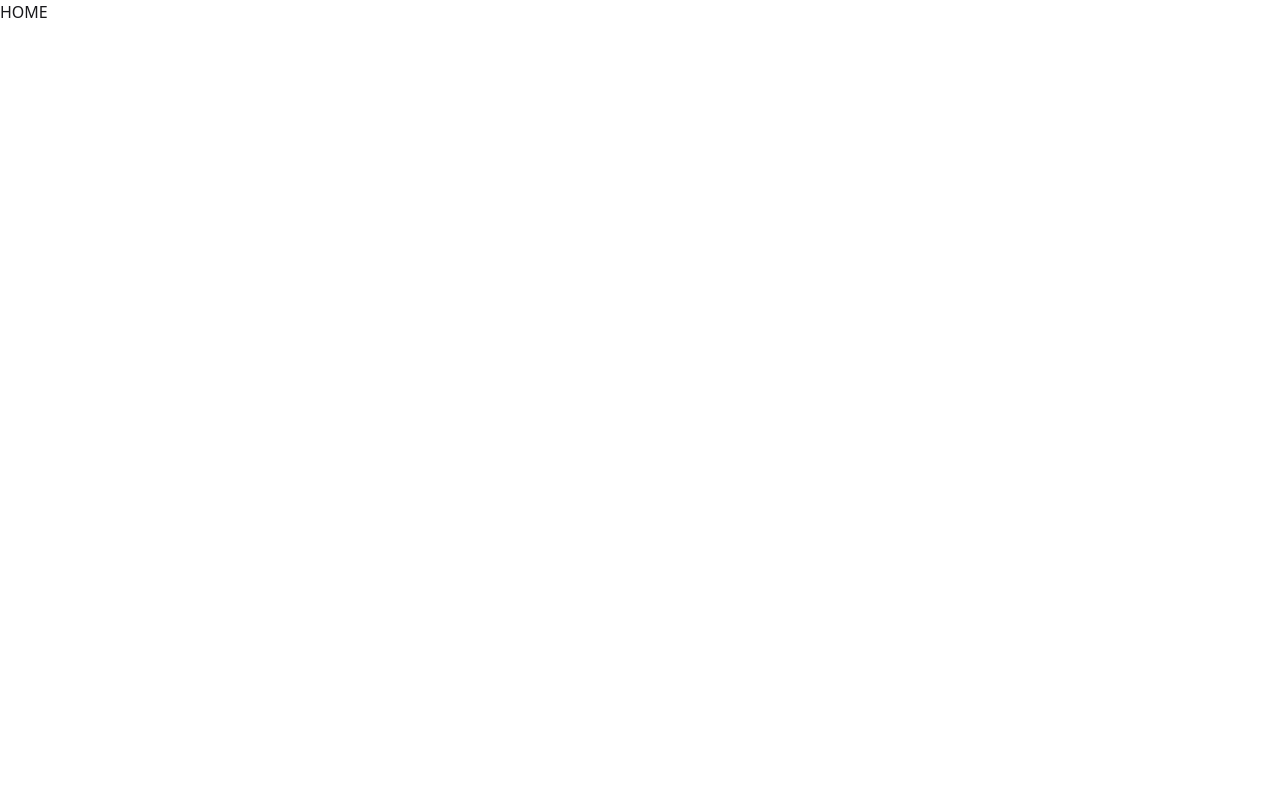
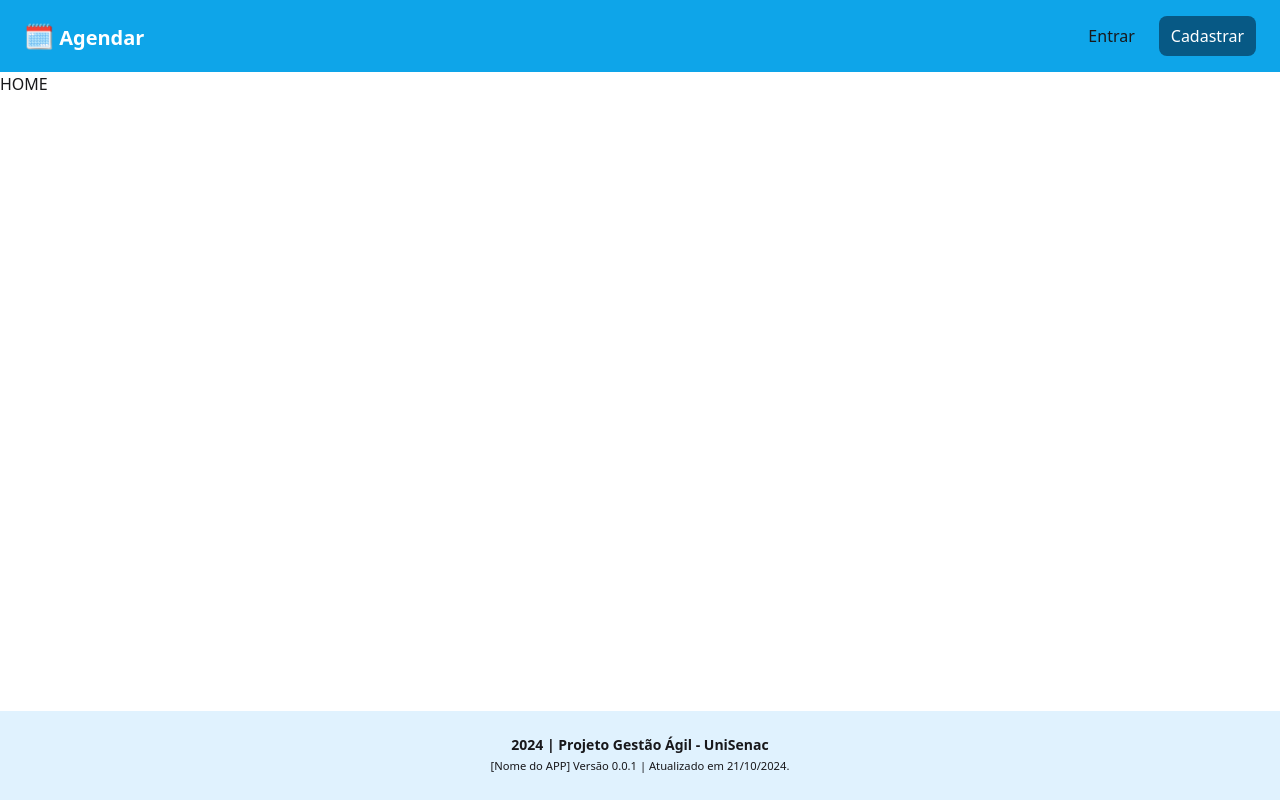
Before and after one commit to marcelopoars/projeto-front-senac, a Next.js app: page / in a window 1280 px wide. Built offline with nearby package versions, Linux system fonts and the light colour scheme.

Commit message:
refactor: remove unused code

```diff
--- a/src/app/agenda/layout.tsx
+++ /dev/null
@@ -1,15 +0,0 @@
-import { Footer, Header } from "../components";
-
-export default function RootLayout({
-  children,
-}: Readonly<{
-  children: React.ReactNode;
-}>) {
-  return (
-    <>
-      <Header />
-      <div className="flex-1">{children}</div>
-      <Footer />
-    </>
-  );
-}
--- a/src/app/layout.tsx
+++ b/src/app/layout.tsx
@@ -2,6 +2,7 @@
 import localFont from "next/font/local";
 
 import "./globals.css";
+import { Footer, Header } from "./components";
 
 const geistSans = localFont({
   src: "./fonts/GeistVF.woff",
@@ -31,9 +32,11 @@
   return (
     <html lang="pt-br">
       <body
-        className={`${geistSans.variable} ${geistMono.variable} antialiased`}
+        className={`${geistSans.variable} ${geistMono.variable} antialiased flex flex-col h-screen`}
       >
-        <main className="flex flex-col h-screen">{children}</main>
+        <Header />
+        <main className="flex-1">{children}</main>
+        <Footer />
       </body>
     </html>
   );
--- a/src/app/prestador/layout.tsx
+++ /dev/null
@@ -1,15 +0,0 @@
-import { Footer, Header } from "../components";
-
-export default function RootLayout({
-  children,
-}: Readonly<{
-  children: React.ReactNode;
-}>) {
-  return (
-    <>
-      <Header />
-      <div className="flex-1">{children}</div>
-      <Footer />
-    </>
-  );
-}
--- a/src/app/prestadores/layout.tsx
+++ /dev/null
@@ -1,15 +0,0 @@
-import { Footer, Header } from "../components";
-
-export default function RootLayout({
-  children,
-}: Readonly<{
-  children: React.ReactNode;
-}>) {
-  return (
-    <>
-      <Header />
-      <div className="flex-1">{children}</div>
-      <Footer />
-    </>
-  );
-}
```
